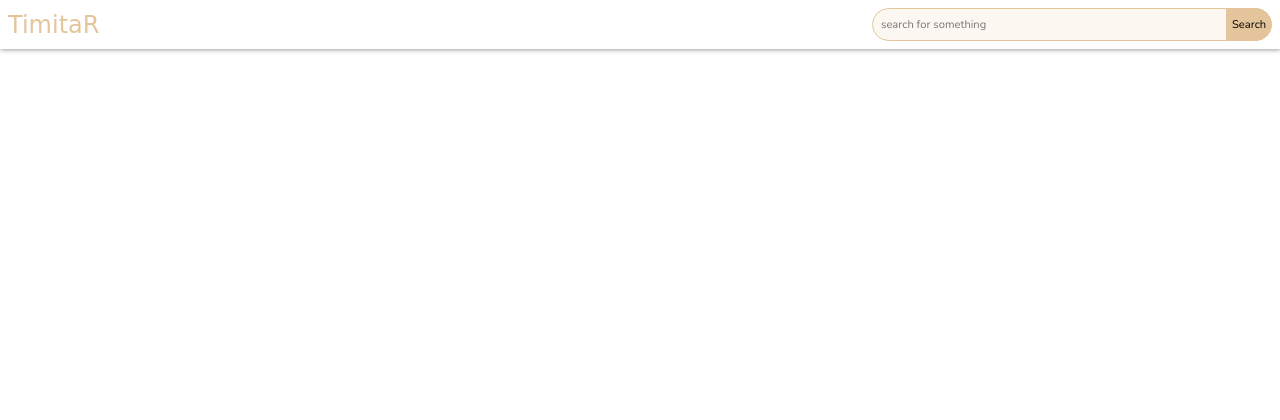
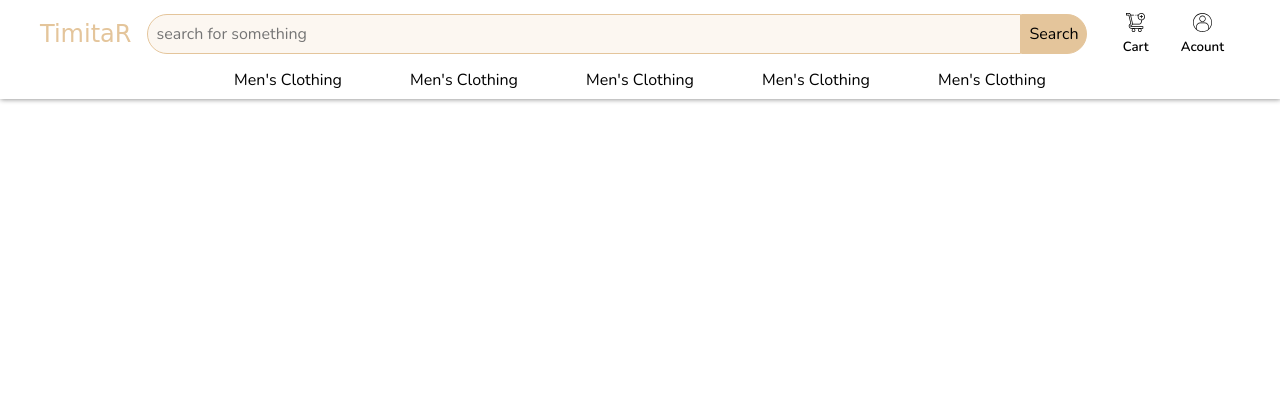
Before and after one commit to M-Kouache/PFE-Ecommerce-Project, a PHP site: page / in a window 1280 px wide. Shown: the top 420 px of the page. Run offline with PHP 8.4, Linux system fonts and the light colour scheme; some web fonts are replaced.

Commit message:
adding the menu icons  to the top nav bar

```diff
--- a/StyleSheet/style.css
+++ b/StyleSheet/style.css
@@ -22,6 +22,7 @@ body {
   font-family: "Nunito", sans-serif;
   padding: 0;
   margin: 0;
+  background: #fff;
 }
 
 .flex {
@@ -34,17 +35,21 @@ body {
 }
 
 .meduim-icons {
-  width: 1.5rem;
+  width: 1.2rem;
 }
 
-.small-icons {
-  width: 1rem;
+.larg-icons {
+  width: 2rem;
 }
 
 a {
   text-decoration: none;
   outline: none;
   color: inherit;
+}
+
+ul li {
+  list-style: none;
 }
 
 .top-navigation {
@@ -54,14 +59,39 @@ a {
   position: fixed;
 }
 
+.logo-container {
+  margin-right: 1rem;
+}
+
 .logo-container .logo__item {
   font-family: var(--princes);
   color: var(--burlywood);
   font-size: 1.5rem;
 }
 
+.page__link {
+  text-align: center;
+}
+
+.page__link__top {
+  display: none;
+  padding: 0 1rem;
+}
+
+.page__link:hover {
+  filter: invert(27%) sepia(51%) saturate(2878%) hue-rotate(346deg)
+    brightness(104%) contrast(97%);
+
+  transform: scale(1.1);
+  transition-duration: 0.4s;
+}
+
+.active {
+  filter: invert(27%) sepia(51%) saturate(2878%) hue-rotate(346deg)
+    brightness(104%) contrast(97%);
+}
+
 .search-container {
-  position: relative;
   margin: 0 1.5rem;
 }
 
@@ -76,7 +106,7 @@ input[name="search"] {
   padding: 0.5rem;
   outline: none;
   border: 0.1rem var(--burlywood) solid;
-  border-radius: 1.5rem;
+  border-radius: 1.5rem 0 0 1.5rem;
   background: #efdcc33a;
 }
 
@@ -85,19 +115,26 @@ input[name="search"]:focus {
 }
 
 input[name="search-submit"] {
-  position: absolute;
-  padding: 0.3rem;
-  height: 100%;
+  padding: 0.5rem;
   background: var(--burlywood);
   border-radius: 0 1.5rem 1.5rem 0;
   border: 0.1rem var(--burlywood) solid;
-  right: 0;
   cursor: pointer;
 }
 
 input[name="search-submit"]:hover,
 input[name="search-submit"]:focus {
   border: 0.1rem var(--burlywood-hover) solid;
+}
+
+.top-nav-catigories {
+  display: none;
+  width: 100%;
+  justify-content: center;
+}
+
+.top-nav-catigories ul il {
+  margin: 0 2rem;
 }
 
 .bottom-navigation {
@@ -107,26 +144,23 @@ input[name="search-submit"]:focus {
   width: 100%;
   justify-content: space-between;
   flex-wrap: wrap;
-  text-align: center;
   box-shadow: 0 0 5px 0.5px rgba(0, 0, 0, 0.46);
 }
 
-.page__link:hover {
-  filter: invert(27%) sepia(51%) saturate(2878%) hue-rotate(346deg)
-    brightness(104%) contrast(97%);
-}
+@media screen and (min-width: 900px) {
+  .top-section {
+    display: flex;
+    align-items: center;
+    width: 100%;
+    padding: 0.8rem 2.5rem;
+  }
 
-.active {
-  filter: invert(27%) sepia(51%) saturate(2878%) hue-rotate(346deg)
-    brightness(104%) contrast(97%);
-}
+  .page__link__top {
+    display: block;
+  }
 
-@media screen and (min-width: 600px) {
-  .top-navigation {
+  .top-nav-catigories {
     display: flex;
-    justify-content: space-between;
-    width: 100%;
-    padding: 0.5rem;
   }
 
   .bottom-navigation {
@@ -134,7 +168,13 @@ input[name="search-submit"]:focus {
   }
 
   .search-container {
-    width: 25rem;
+    width: 100%;
+    padding-right: 1.2rem;
     margin: 0;
   }
+
+  input[name="search"],
+  input[name="search-submit"] {
+    font-size: medium;
+  }
 }
--- a/index.html
+++ b/index.html
@@ -4,7 +4,6 @@
     <meta charset="UTF-8">
     <meta http-equiv="X-UA-Compatible" content="IE=edge">
     <meta name="viewport" content="width=device-width, initial-scale=1.0">
-    <link rel="preconnect" href="https://fonts.gstatic.com">
     <link href="https://fonts.googleapis.com/css2?family=Nunito:wght@200;400;600&display=swap" rel="stylesheet">
     <link rel="preconnect" href="https://fonts.gstatic.com">
     <link href="https://fonts.googleapis.com/css2?family=Princess+Sofia&display=swap" rel="stylesheet">
@@ -15,16 +14,36 @@
 
     <nav>
         <div class="top-navigation">
-            <div class="logo-container flex justify-center">
-                <a href="#" class="logo__item">
-                    TimitaR
-                </a>
+            <div class="top-section">
+                <div class="logo-container flex justify-center">
+                  <a href="#" class="logo__item">
+                      TimitaR
+                  </a>
+              </div>
+              <form class="search-container flex" action="#" method="POST">
+                  <input type="text" name="search" placeholder="search for something"/>
+                  <input  type="submit" class="search__icon" name="search-submit" value="Search"/>
+              </form>
+              <a href="#" class="page__link page__link__top">
+                  <img src="assets/shopping-cart.svg" alt="AddToCart-page-icon" class="meduim-icons">
+                  <h5>Cart</h5>
+              </a>
+              <a href="#" class="page__link page__link__top">
+                  <img src="assets/user-acount.svg" alt="acount-page-icon" class="meduim-icons">
+                  <h5>Acount</h5>
+              </a>
             </div>
-            <form class="search-container flex justify-center" action="#" method="POST">
-                <input type="text" name="search" placeholder="search for something">
-                <input  type="submit" class=" search__icon" name="search-submit" value="Search"/>
-            </form>
+            <div class="top-nav-catigories flex">
+              <ul>
+                <il><a href="#" class="page__link" >Men's Clothing</a></il>
+                <il><a href="#" class="page__link">Men's Clothing</a></il>
+                <il><a href="#" class="page__link">Men's Clothing</a></il>
+                <il><a href="#" class="page__link">Men's Clothing</a></il>
+                <il><a href="#" class="page__link">Men's Clothing</a></il>
+              </ul>
+            </div>
         </div>
+        <svg></svg>
         <div class="bottom-navigation flex">
             <a href="index.html" id="link_tag"   class="page__link active" >
                 <img class="meduim-icons" id="bottom-nav-icon" src="assets/home.svg" alt="home-page-icon">
@@ -46,7 +65,6 @@
     </nav>
 
 
-
     <script src="Scripts/script.js" defer></script>
 </body>
 </html>
```
